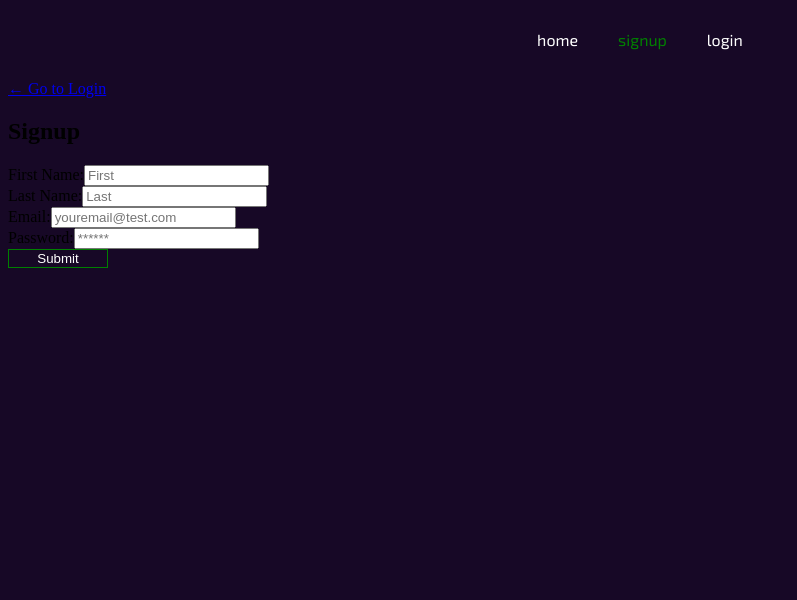
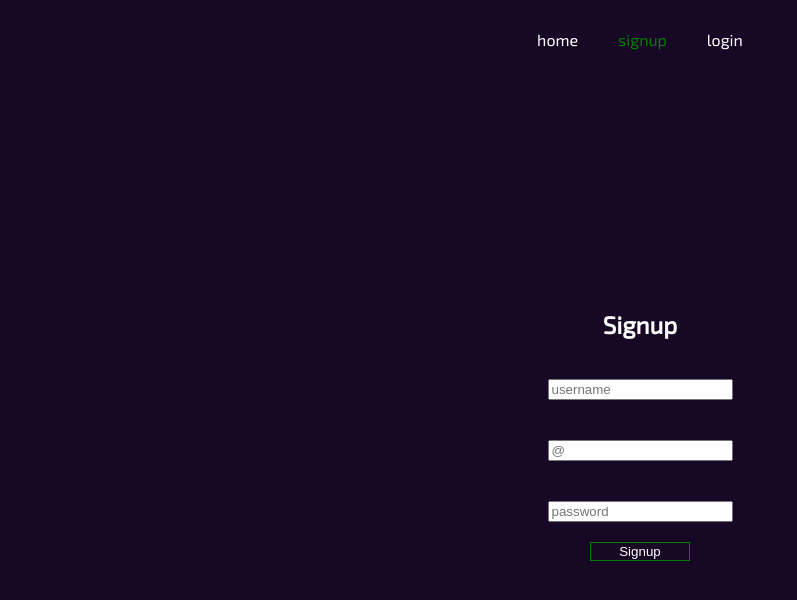
Before and after one commit to dansmith09/Build-Your-Budget, a React (Create React App) app in the folder client/: page /signup in a window 1280 px wide. Shown: the top 600 px of the page, without its empty margins (0-797 px from the left). Built offline with nearby package versions, Linux system fonts and the light colour scheme.

Commit message:
added basic styling to signup form.

```diff
--- a/client/src/components/Navbar.js
+++ b/client/src/components/Navbar.js
@@ -14,7 +14,7 @@ function NavTabs() {
                     <li className='navbar-items'>
                         <Link
                         className={({ isActive }) => (isActive ? 'active-navTab' : 'navTab')}
-                        to="/">
+                        to="/home">
                             Home
                         </Link>
                     </li>
--- a/client/src/components/pages/Login.js
+++ b/client/src/components/pages/Login.js
@@ -31,8 +31,8 @@ function Login(props) {
     };
 
     return (
-      <div className="login-container">
-        <div className='login-header'>
+      <div className="form-container">
+        <div className='form-header'>
           <h2>Login</h2>
         </div>
         <form onSubmit={handleFormSubmit}>
@@ -52,7 +52,7 @@ function Login(props) {
                 placeholder="password"
                 name="password"
                 type="password"
-                id="pwd"
+                id="password"
                 onChange={handleChange}
               />
             </div>
@@ -61,7 +61,7 @@ function Login(props) {
               <p className="error-text">Incorrect credentials</p>
             </div>
           ) : null}
-            <div className="login-button">
+            <div className="form-button">
               <button type="submit">Login</button>
             </div>
         </form>
--- a/client/src/components/pages/Signup.js
+++ b/client/src/components/pages/Signup.js
@@ -1,5 +1,4 @@
 import React, { useState } from 'react';
-import { Link } from 'react-router-dom';
 import { useMutation } from '@apollo/client';
 import Auth from '../../utils/auth';
 import { ADD_USER } from '../../utils/mutations';
@@ -31,53 +30,43 @@ function Signup(props) {
     };
 
     return (
-        <div className="signup-container">
-        <Link to="/login">← Go to Login</Link>
-
-        <h2>Signup</h2>
+      <div className="form-container">
+        <div className='form-header'>
+          <h2>Signup</h2>
+        </div>
         <form onSubmit={handleFormSubmit}>
-          <div className="flex-row space-between my-2">
-            <label htmlFor="firstName">First Name:</label>
+          <div className="form-group">
+            <label htmlFor="username"></label>
             <input
-              placeholder="First"
-              name="firstName"
-              type="firstName"
-              id="firstName"
+              placeholder="username"
+              name="username"
+              type="username"
+              id="username"
               onChange={handleChange}
             />
           </div>
-          <div className="flex-row space-between my-2">
-            <label htmlFor="lastName">Last Name:</label>
+          <div className="form-group">
+            <label htmlFor="email"></label>
             <input
-              placeholder="Last"
-              name="lastName"
-              type="lastName"
-              id="lastName"
-              onChange={handleChange}
-            />
-          </div>
-          <div className="flex-row space-between my-2">
-            <label htmlFor="email">Email:</label>
-            <input
-              placeholder="youremail@test.com"
+              placeholder="@"
               name="email"
               type="email"
               id="email"
               onChange={handleChange}
             />
           </div>
-          <div className="flex-row space-between my-2">
-            <label htmlFor="pwd">Password:</label>
+          <div className="form-group">
+            <label htmlFor="pwd"></label>
             <input
-              placeholder="******"
+              placeholder="password"
               name="password"
               type="password"
-              id="pwd"
+              id="password"
               onChange={handleChange}
             />
           </div>
-          <div className="flex-row flex-end">
-            <button type="submit">Submit</button>
+          <div className="form-button">
+            <button type="submit">Signup</button>
           </div>
         </form>
       </div>
--- a/client/src/index.css
+++ b/client/src/index.css
@@ -90,11 +90,11 @@ body {
 /* /////////////////////////////////////////////////////////////// */
 /* ////////////////////////// LOGIN STYLING ///////////////////// */
 /* ///////////////////////////////////////////////////////////// */
-.login-header {
+.form-header {
   display: flex;
   justify-content: center;
 }
-.login-container {
+.form-container {
   margin-top: 30vh;
   font-family: 'Exo 2', sans-serif;
   color: var(--main-text);
@@ -110,7 +110,7 @@ body {
   padding-bottom: 20px;
 }
 
-.login-button {
+.form-button {
   display: flex;
   justify-content: center;
 }
@@ -119,6 +119,7 @@ button {
   border: 1px solid green;
   background: var(--main-color);
   color: var(--main-text);
+  cursor: pointer;
 }
 
 
```
